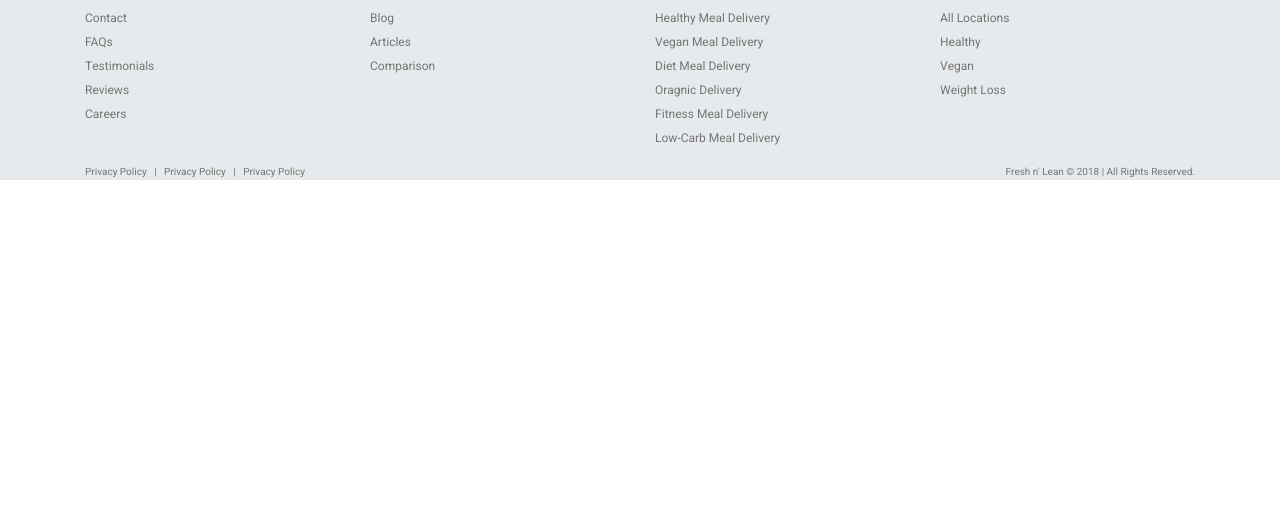
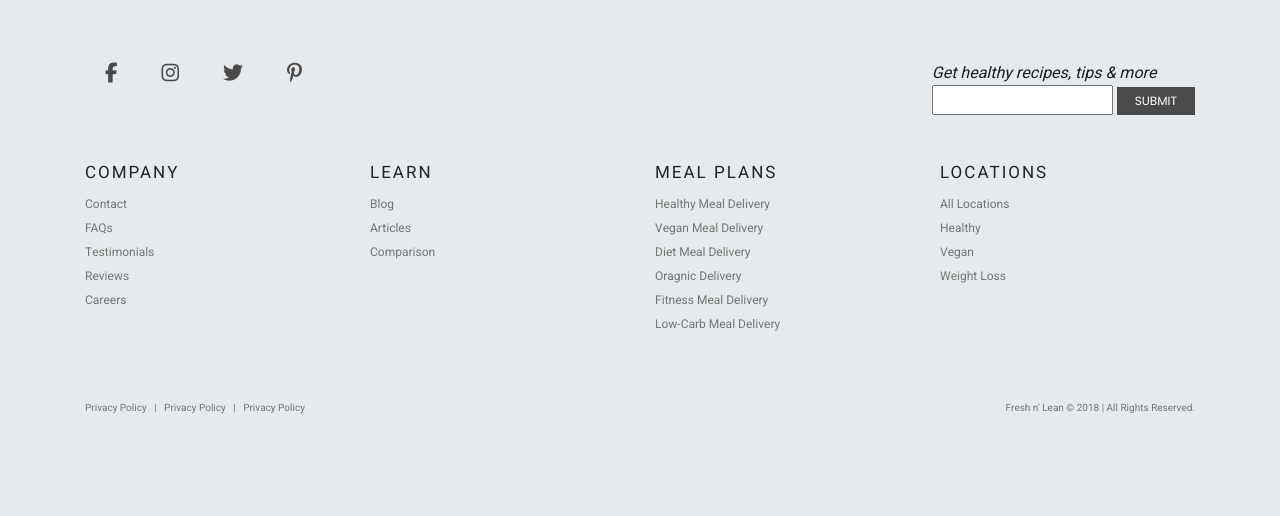
Before and after one commit to Umpoy/fresh_n_lean, a website: page index.html in a window 1280 px wide. Shown: the part 3843-4359 px from the top of the page. Before the commit the page ends 4023 px from the top, so only its background shows below. Drawn offline with nearby package versions, Linux system fonts and the light colour scheme.

Commit message:
completed footer section

```diff
--- a/index.html
+++ b/index.html
@@ -185,13 +185,24 @@
     <footer class="footer mt-5">
         <div class="container">
             <div class="row">
-                <i class="fab fa-facebook-f"></i>
-                <i class="fab fa-instagram"></i>
-                <i class="fab fa-twitter"></i>
-                <i class="fab fa-pinterest-p"></i>
+                <div class="col-6">
+                    <i class="fab fa-facebook-f fa-lg"></i>
+                    <i class="fab fa-instagram fa-lg"></i>
+                    <i class="fab fa-twitter fa-lg"></i>
+                    <i class="fab fa-pinterest-p fa-lg"></i>
+                </div>
+                <div class="col-6">
+                    <div class="float-right">
+                        <span><em>Get healthy recipes, tips & more</em></span>
+                        <div class="form">
+                            <input type="text">
+                            <a class="btn cta footer--submit">SUBMIT</a>
+                        </div>
+                    </div>
+                </div>
             </div>
-            <div class="row">
-                <div class="col-md-3">
+            <div class="row mt-5">
+                <div class="col-md-3 col-6">
                     <h5 class="capitalize">Company</h5>
                     <ul>
                         <li>
@@ -211,7 +222,7 @@
                         </li>
                     </ul>
                 </div>
-                <div class="col-md-3">
+                <div class="col-md-3 col-6">
                     <h5 class="capitalize">learn</h5>
                     <ul>
                         <li>
@@ -225,7 +236,7 @@
                         </li>
                     </ul>
                 </div>
-                <div class="col-md-3">
+                <div class="col-md-3 col-6">
                     <h5 class="capitalize">Meal Plans</h5>
                     <ul>
                         <li>
@@ -248,7 +259,7 @@
                         </li>
                     </ul>
                 </div>
-                <div class="col-md-3">
+                <div class="col-md-3 col-6">
                     <h5 class="capitalize">Locations</h5>
                     <ul>
                         <li>
--- a/sass/layout/_footer.scss
+++ b/sass/layout/_footer.scss
@@ -1,5 +1,15 @@
 .footer {
     background-color: #E7EAEC;
+    padding-top: 100px;
+    padding-bottom: 100px;
+
+    i {
+        margin: 0 20px;
+    }
+
+    i.fab {
+        color: #4A4A4A;
+    }
 
     h5 {
         letter-spacing: 2px;
@@ -20,9 +30,24 @@
         }
     }
 
+    .float-right span {
+        font-weight: 100;
+        color: #1C1E1D;
+    }
+
+    .pts {
+        margin-top: 50px;
+    }
+
     .pts, .pts a {
         font-size: 10px;
         color: $text-light;
         font-weight: 300;
     }
+
+    &--submit {
+        background-color: #4A4A4A;
+        padding: 4px 17px;
+        font-size: 12px;
+    }
 }
```
Also changed, not shown: css/style.css.
